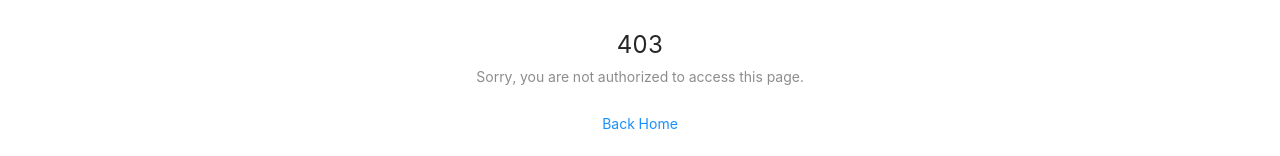
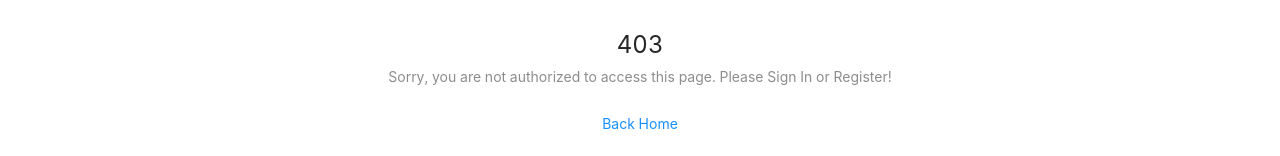
Before and after one commit to Graner007/g-b-records, a React (Create React App) app: page /wishlist in a window 1280 px wide. Shown: the part 438-594 px from the top of the page. Built offline with nearby package versions, Linux system fonts and the light colour scheme.

Commit message:
delete wish list from usermenu when not logged in and edit 403 error code message

```diff
--- a/src/components/navbar/UserMenu.tsx
+++ b/src/components/navbar/UserMenu.tsx
@@ -25,7 +25,6 @@ export default class UserMenu extends Component {
             <Menu>
                 <Menu.Item key="1"><Button block type="primary"><Link to="/login">Login</Link></Button></Menu.Item>
                 <Menu.Item key="2"><Button block><Link to="/registration">Create Account</Link></Button></Menu.Item>
-                <Menu.Item key="3"><Link to="/wishlist">Wish List</Link></Menu.Item>
             </Menu>
         )
     }
--- a/src/components/warning/ErrorPage.tsx
+++ b/src/components/warning/ErrorPage.tsx
@@ -24,7 +24,7 @@ export default class ErrorPage extends Component<Props, State> {
                 this.setState({title: this.props.status, subTitle: "Sorry, something went wrong."});
                 break;
             case "403":
-                this.setState({title: this.props.status, subTitle: "Sorry, you are not authorized to access this page."});
+                this.setState({title: this.props.status, subTitle: "Sorry, you are not authorized to access this page. Please Sign In or Register!"});
                 break;
             case "404":
                 this.setState({title: this.props.status, subTitle: "Sorry, the page you visited does not exist."});
```
